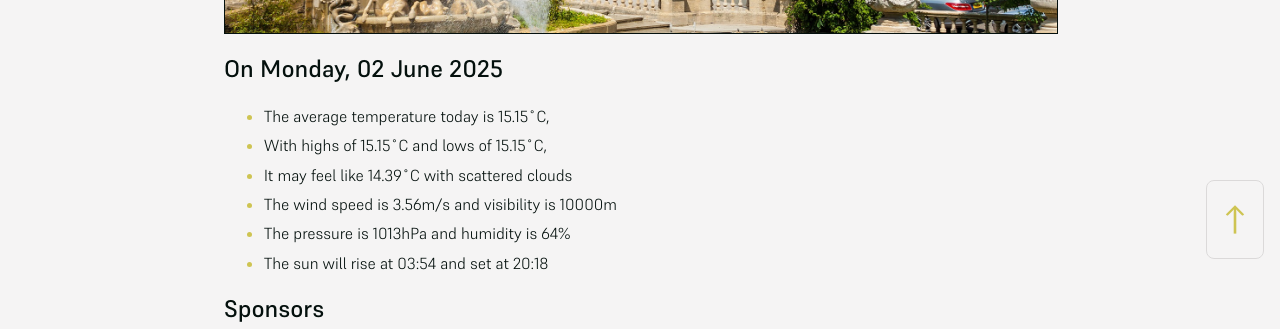
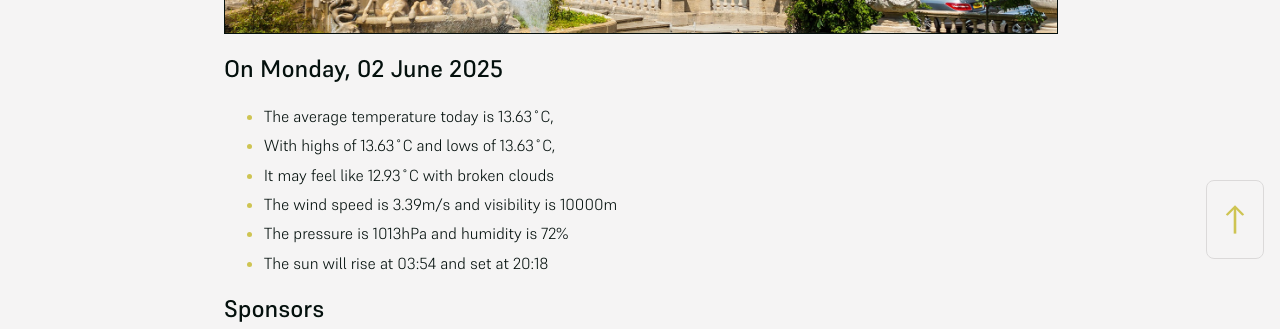
Before and after one commit to mat-0/cheltenham-open-data, a Jekyll site: the page built from index.md, in a window 1280 px wide. Shown: the part 625-954 px from the top of the page. Built offline with Jekyll 4.4.1, drawn with Linux system fonts in a browser that asks for light colours.

Commit message:
Updated 2025-06-02 20:58:07

```diff
--- a/index.md
+++ b/index.md
@@ -10,11 +10,11 @@ seo: Menu
 <!-- weather_marker starts -->
 ## On Monday, 02 June 2025
 
-- The average temperature today is 15.15˚C,
-- With highs of 15.15˚C and lows of 15.15˚C,
-- It may feel like 14.39˚C with scattered clouds
-- The wind speed is 3.56m/s and visibility is 10000m
-- The pressure is 1013hPa and humidity is 64%
+- The average temperature today is 13.63˚C,
+- With highs of 13.63˚C and lows of 13.63˚C,
+- It may feel like 12.93˚C with broken clouds
+- The wind speed is 3.39m/s and visibility is 10000m
+- The pressure is 1013hPa and humidity is 72%
 - The sun will rise at 03:54 and set at 20:18
 
 <!-- weather_marker ends -->
```
Also changed, not shown: _data/flood.json (+4 -4 lines), _pages/fix-my-street.md (+1 -1 lines), _pages/news.md (+10 -10 lines).
